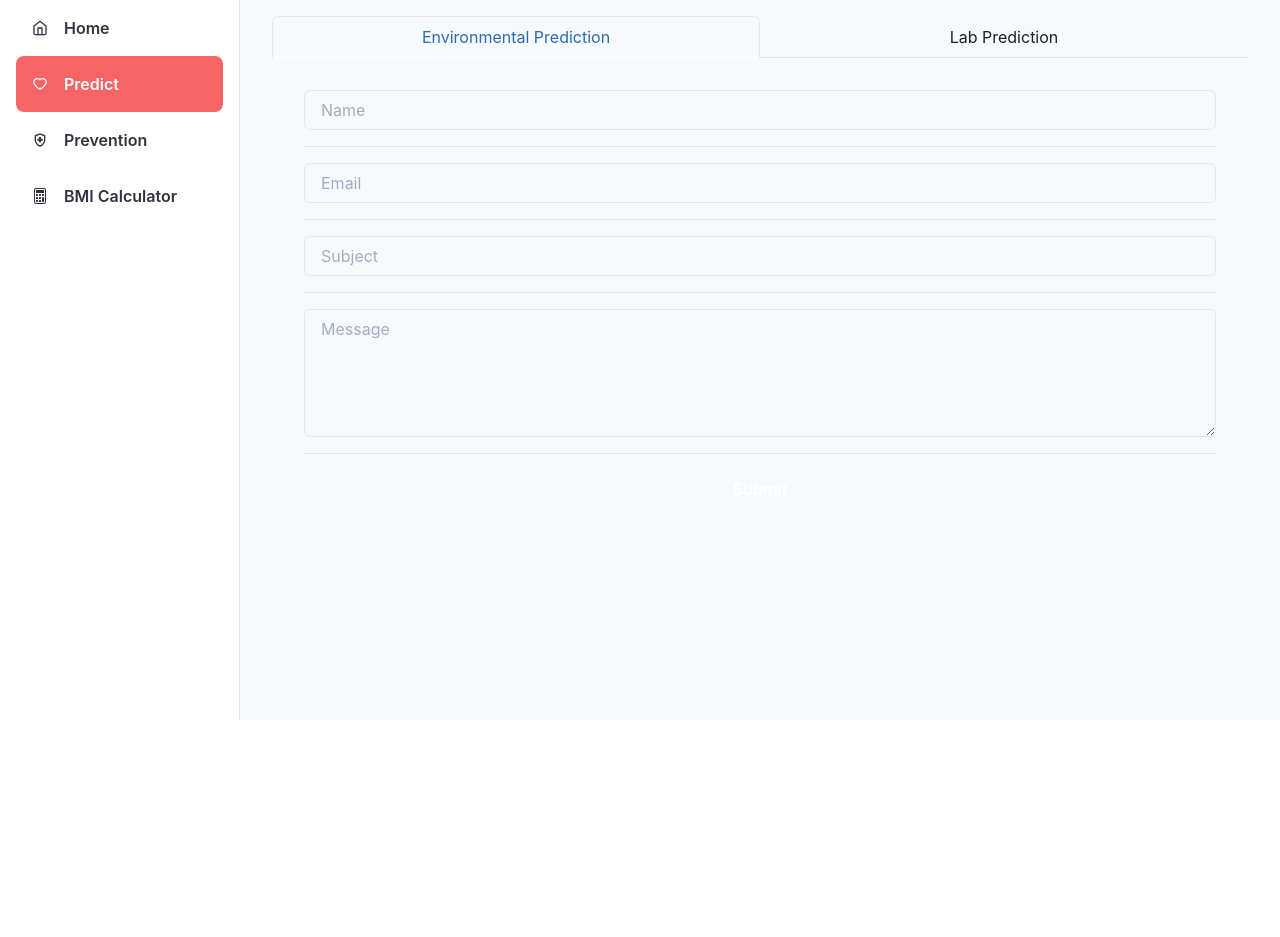
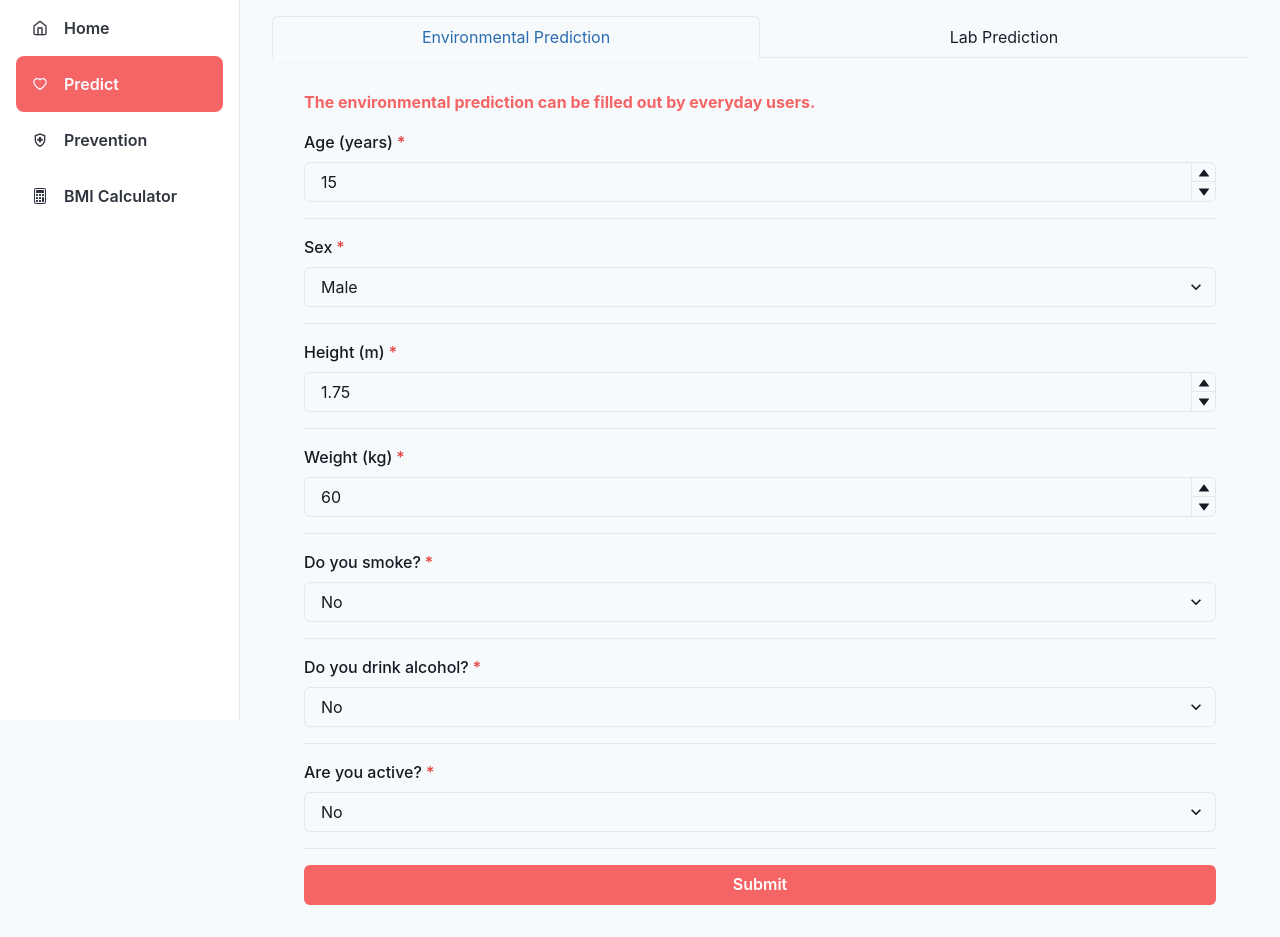
Before and after one commit to ganning127/UniHeart, a Next.js app: page /predict in a window 1280 px wide. Shown: the part 80-1017 px from the top of the page. Before the commit the page ends 800 px from the top, so only its background shows below. Built offline with nearby package versions, Linux system fonts and the light colour scheme.

Commit message:
add env model

```diff
--- a/components/Forms/DoctorForm.jsx
+++ b/components/Forms/DoctorForm.jsx
@@ -24,7 +24,7 @@ import {
     Select,
     NumberDecrementStepper, Radio, RadioGroup
 } from '@chakra-ui/react'
-import { HeadingWithDesc } from '@components/Headings/HeadingWithDesc';
+
 import { Formik, Form, Field, ErrorMessage } from 'formik';
 import { modelPredict, transformLabData } from 'lib/HeartModel';
 import { useState } from 'react';
--- a/components/Forms/EnviroForm.jsx
+++ b/components/Forms/EnviroForm.jsx
@@ -3,23 +3,78 @@ import {
     Text,
     SimpleGrid,
     Input,
+    Alert,
+    AlertIcon,
+    AlertTitle,
+    AlertDescription,
     Container,
     VStack,
     Button,
     Box,
     StackDivider,
     Stack, Textarea,
-    InputGroup,
+    Tooltip,
+    FormLabel,
     InputLeftAddon,
-    Collapse
+    Collapse,
+    NumberInput,
+    NumberInputField,
+    NumberInputStepper,
+    NumberIncrementStepper,
+    Select,
+    NumberDecrementStepper, Radio, RadioGroup
 } from '@chakra-ui/react'
-import { HeadingWithDesc } from '@components/Headings/HeadingWithDesc';
 import { Formik, Form, Field, ErrorMessage } from 'formik';
+import { modelPredict, transformEnvData, transformLabData } from 'lib/HeartModel';
 import { useState } from 'react';
 
 export const EnviroForm = () => {
+
+    // const [chestType, setChestType] = useState('TA');
+    // const [exerciseAngina, setExerciseAngina] = useState('N');
+    // const [restingECG, setRestingECG] = useState('Normal');
+    // const [slope, setSlope] = useState('Flat');
+    const [resEnv, setResEnv] = useState('');
+    const [statusEnv, setStatusEnv] = useState('success');
+    const [submittedEnv, setIsSubmittedEnv] = useState(false);
+
+    const handleSubmit = async (event) => {
+        event.preventDefault();
+
+
+        const ageEnv = document.getElementById('ageEnv').value;
+        const genderEnv = document.getElementById('genderEnv').value;
+        const heightEnv = document.getElementById('heightEnv').value;
+        const weightEnv = document.getElementById('weightEnv').value;
+        const smokeEnv = document.getElementById('smokeEnv').value;
+        const alcoEnv = document.getElementById('alcoEnv').value;
+        const activeEnv = document.getElementById('activeEnv').value;
+
+        const data = {
+            "age": ageEnv * 365.25,
+            "gender": genderEnv,
+            "height": heightEnv * 100,
+            "weight": weightEnv,
+            "smoke": smokeEnv,
+            "alco": alcoEnv,
+            "active": activeEnv
+        }
+
+        const resEnv = modelPredict("model_env", transformEnvData(data));
+
+        const res_strEnv = resEnv === "1" ? "At risk" : "Not at risk";
+        const bgEnv = resEnv === "1" ? "error" : "success";
+        setStatusEnv(bgEnv);
+        setResEnv(res_strEnv);
+        setIsSubmittedEnv(true);
+    }
+
     return (
         <Container maxW='container.lg'>
+            <Text fontWeight='bold' mb='4' color='red.400'>
+                The environmental prediction can be filled out by everyday users.
+            </Text>
+
             <Formik
                 initialValues={{ name: 'Sasuke' }}
                 onSubmit={(values, actions) => {
@@ -30,32 +85,98 @@ export const EnviroForm = () => {
                 }}
             >
                 <Form>
-                    <VStack
+                    {!submittedEnv && <VStack
                         divider={<StackDivider borderColor='gray.200' />}
                         spacing={4}
                         align='stretch'
                     >
                         <FormControl isRequired borderRadius="20" color="gray.900">
-                            <Input id='name' placeholder='Name' color="gray.900" />
+                            <FormLabel>Age (years)</FormLabel>
+                            <NumberInput step={5} defaultValue={15} min={2} id='ageEnv'>
+                                <NumberInputField />
+                                <NumberInputStepper>
+                                    <NumberIncrementStepper />
+                                    <NumberDecrementStepper />
+                                </NumberInputStepper>
+                            </NumberInput>
                         </FormControl>
 
                         <FormControl isRequired borderRadius="20" color="gray.900">
-                            <Input id='email' type="email" placeholder='Email' color="gray.900" />
+                            <FormLabel>Sex</FormLabel>
+                            <Select id='genderEnv'>
+                                <option value='1'>Male</option>
+                                <option value='2'>Female</option>
+                            </Select>
+                        </FormControl>
+
+                        <FormControl isRequired borderRadius="20" color="gray.900">
+                            <FormLabel>Height (m)</FormLabel>
+                            <NumberInput id='heightEnv' defaultValue={1.75}>
+                                <NumberInputField />
+                                <NumberInputStepper>
+                                    <NumberIncrementStepper />
+                                    <NumberDecrementStepper />
+                                </NumberInputStepper>
+                            </NumberInput>
+                        </FormControl>
+
+                        <FormControl isRequired borderRadius="20" color="gray.900">
+                            <FormLabel>Weight (kg)</FormLabel>
+                            <NumberInput min={2} defaultValue={60} id='weightEnv'>
+                                <NumberInputField />
+                                <NumberInputStepper>
+                                    <NumberIncrementStepper />
+                                    <NumberDecrementStepper />
+                                </NumberInputStepper>
+                            </NumberInput>
+                        </FormControl>
+
+                        <FormControl isRequired borderRadius="20" color="gray.900">
+                            <FormLabel>Do you smoke?</FormLabel>
+                            <Select id='smokeEnv'>
+                                <option value='0'>No</option>
+                                <option value='1'>Yes</option>
+                            </Select>
                         </FormControl>
 
 
                         <FormControl isRequired borderRadius="20" color="gray.900">
-                            <Input id='subject' placeholder='Subject' color="gray.900" />
-                        </FormControl>
-                        <FormControl isRequired borderRadius="20" color="gray.900">
-                            <Textarea placeholder='Message' rows="5" id="message" />
+                            <FormLabel>Do you drink alcohol?</FormLabel>
+                            <Select id='alcoEnv'>
+                                <option value='0'>No</option>
+                                <option value='1'>Yes</option>
+                            </Select>
                         </FormControl>
 
-                        <Button color="white" bg="blue.shade" _hover={{ bg: "blue.shade.hover" }} type="submit">Submit</Button>
-                    </VStack>
-                    <Text bg='red.100' mt='4' p='1' rounded='lg' d='none' id='error'>There was an error, please refresh the page and try again!</Text>
+                        <FormControl isRequired borderRadius="20" color="gray.900">
+                            <FormLabel>Are you active?</FormLabel>
+                            <Select id='activeEnv'>
+                                <option value='0'>No</option>
+                                <option value='1'>Yes</option>
+                            </Select>
+                        </FormControl>
+
+                        <Button color="white" bg="red.400" _hover={{ bg: "red.500" }} type="submit" onClick={handleSubmit}>Submit</Button>
+                    </VStack>}
+                    {submittedEnv && <Alert
+                        status={statusEnv}
+                        variant='subtle'
+                        flexDirection='column'
+                        alignItems='center'
+                        justifyContent='center'
+                        textAlign='center'
+                        height='200px'
+                    >
+                        <AlertIcon boxSize='40px' mr={0} />
+                        <AlertTitle mt={4} mb={1} fontSize='lg'>
+                            Prediction: {resEnv}!
+                        </AlertTitle>
+                        <AlertDescription maxWidth='sm' fontStyle='italic'>
+                            Note: UniHeart is not a medical device and does not diagnose or treat conditions.
+                        </AlertDescription>
+                    </Alert>}
                 </Form>
             </Formik>
-        </Container>
+        </Container >
     )
 }
--- a/package.json
+++ b/package.json
@@ -14,6 +14,7 @@
     "@emotion/styled": "^11.6.0",
     "formik": "^2.2.9",
     "framer-motion": "^6.2.6",
+    "fs": "^0.0.1-security",
     "next": "12.0.10",
     "react": "17.0.2",
     "react-dom": "17.0.2",
```
Also changed, not shown: components/Forms/Bmi.jsx (+32 -17 lines), components/Landing/HomeLanding.jsx (+3 -6 lines), components/NavBar/NavContent.jsx (+6 -2 lines), components/Sidebar/index.jsx (+3 -4 lines), pages/prevention.js (+12 -7 lines), lib/HeartModel.js, public/prevent.jpeg (added), 1 other file (tests, documents, lock files or other folders).
